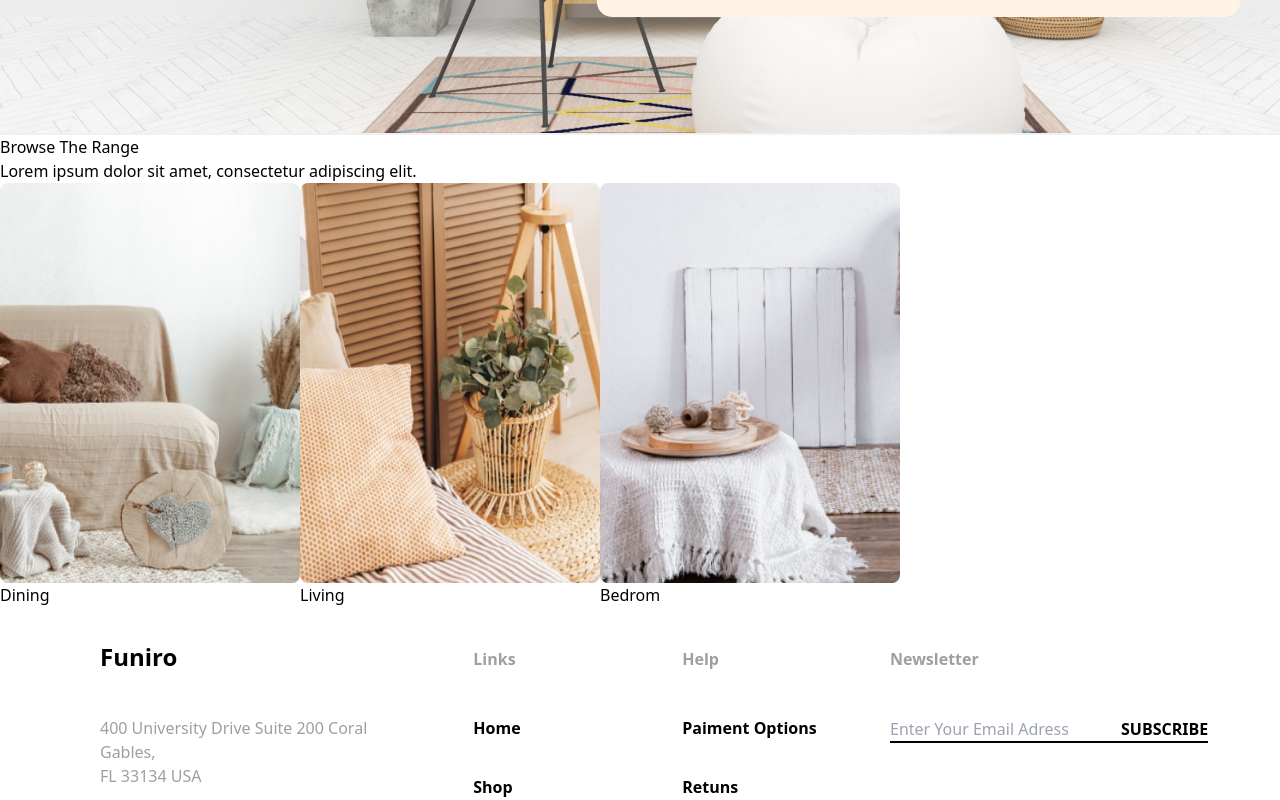
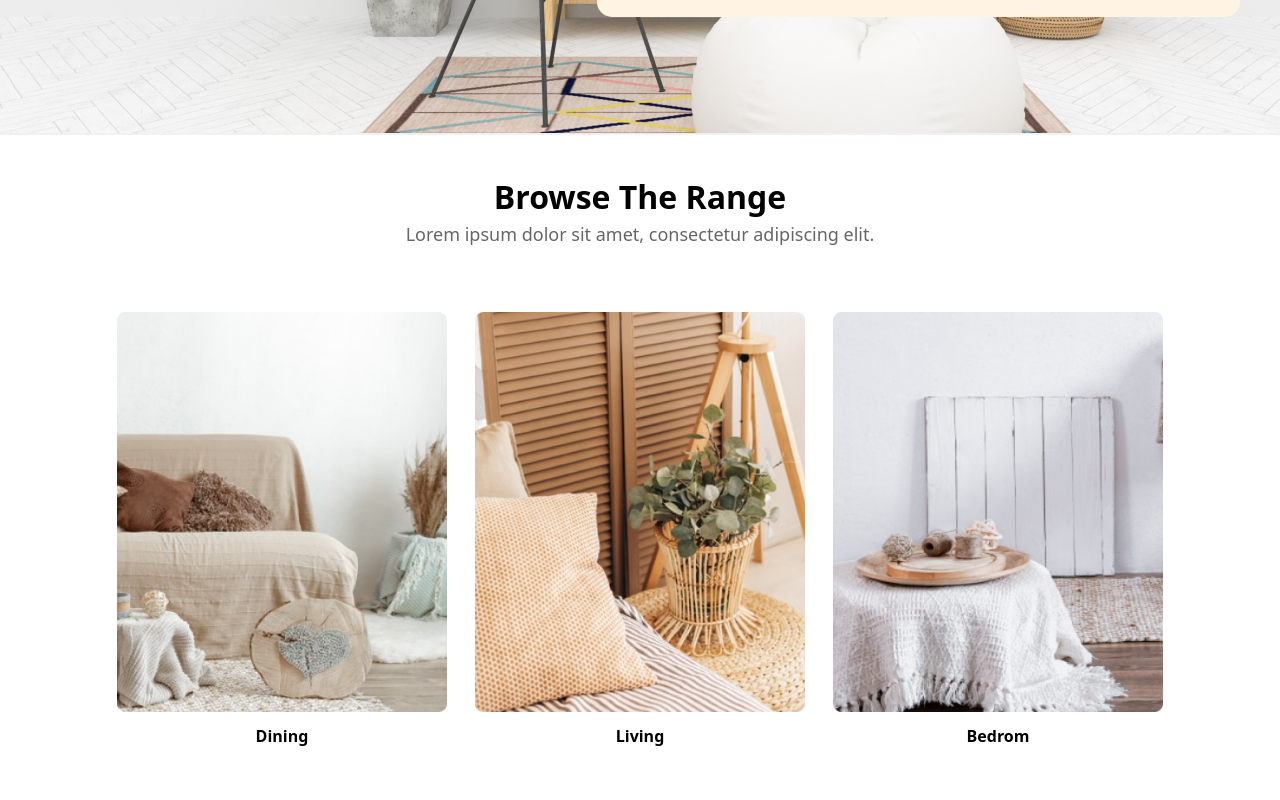
Before and after one commit to Ryanferre/Furniro-Clone, a React (Vite) app: page / in a window 1280 px wide. Shown: the part 660-1460 px from the top of the page. Built offline with nearby package versions, Linux system fonts and the light colour scheme.

Commit message:
feat: finishing the styling and draft of the browser

```diff
--- a/src/Home/Componentes/BrowserRanger/BrowserRanger.tsx
+++ b/src/Home/Componentes/BrowserRanger/BrowserRanger.tsx
@@ -3,25 +3,28 @@ import Img1 from "./ImagesBrowser/Image-livingroom.png"
 import Img2 from "./ImagesBrowser/Mask.png"
 import Img3 from "./ImagesBrowser/MaskGroup.png"
 
-const StyleImg= 'w-[300px] h-[400px]'
+const StyleImg= 'w-[330px] h-[400px]'
+const StyleItens= 'flex flex-col items-center'
 
 const BrowserHome= ()=>{
     return(
-        <section className="">
-            <h3>Browse The Range</h3>
-            <p>Lorem ipsum dolor sit amet, consectetur adipiscing elit.</p>
-            <ul className="flex flex-row">
-                <li>
+        <section className="w-full h-[650px] flex flex-col items-center justify-center gap-16">
+           <div className="flex flex-col items-center">
+            <h3 className="text-[32px] font-bold">Browse The Range</h3>
+            <p className="text-[18px] text-[#666666]">Lorem ipsum dolor sit amet, consectetur adipiscing elit.</p>
+           </div>
+            <ul className="flex flex-row gap-7">
+                <li className={StyleItens}>
                     <img className={StyleImg} src={Img1}/>
-                    <p>Dining</p>
+                    <p className="mt-3 text-[16px] font-semibold">Dining</p>
                 </li>
-                <li>
+                <li className={StyleItens}>
                     <img className={StyleImg} src={Img2}/>
-                    <p>Living</p>
+                    <p className="mt-3 text-[16px] font-semibold">Living</p>
                 </li>
-                <li>
+                <li className={StyleItens}>
                     <img className={StyleImg} src={Img3}/>
-                    <p>Bedrom</p>
+                    <p className="mt-3 text-[16px] font-semibold">Bedrom</p>
                 </li>
             </ul>
         </section>
```
